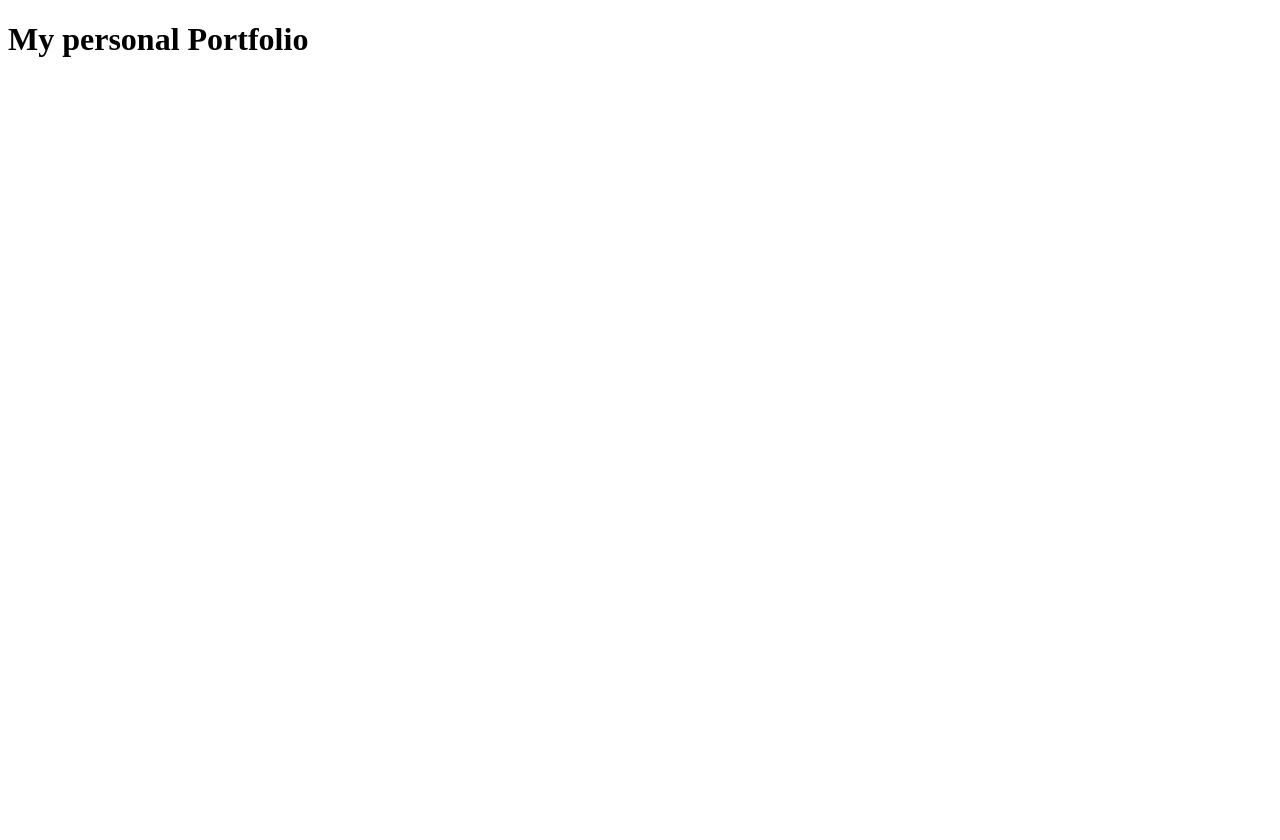
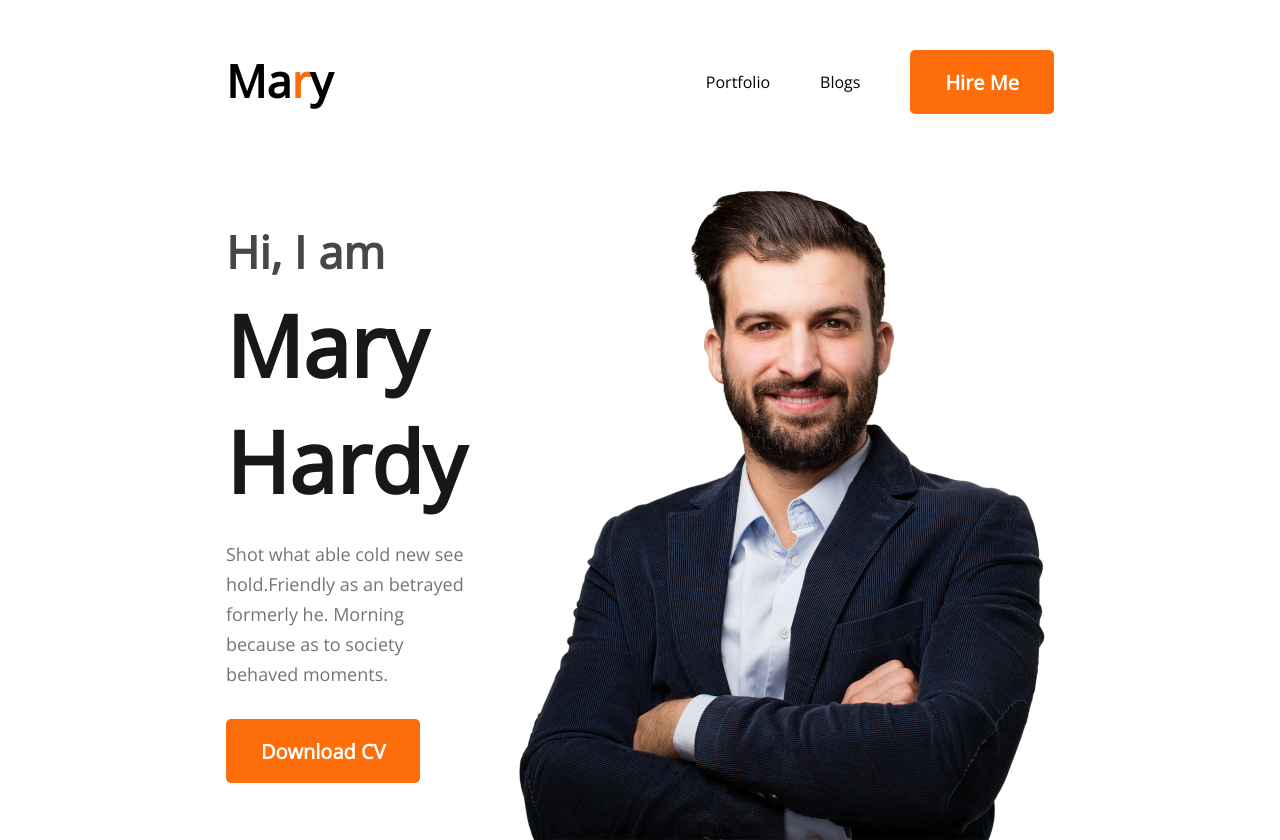
Before and after one commit to monirulislam9549/personal-portfolio, a plain HTML site: page index.html in a window 1280 px wide. Before the commit the page ends 800 px from the top, so only its background shows below. Drawn offline with nearby package versions, Linux system fonts and the light colour scheme.

Commit message:
navbar and banner created

```diff
--- a/index.html
+++ b/index.html
@@ -5,11 +5,40 @@
     <meta charset="UTF-8">
     <meta http-equiv="X-UA-Compatible" content="IE=edge">
     <meta name="viewport" content="width=device-width, initial-scale=1.0">
-    <title>Document</title>
+    <link rel="stylesheet" href="styles/style.css">
+    <link rel="preconnect" href="https://fonts.googleapis.com">
+    <link rel="preconnect" href="https://fonts.gstatic.com" crossorigin>
+    <link href="https://fonts.googleapis.com/css2?family=Open+Sans&family=Poppins&display=swap" rel="stylesheet">
+    <title>Developer Portfolio</title>
 </head>
 
 <body>
-    <h1>My personal Portfolio</h1>
+    <header>
+        <nav>
+            <h2 class="nav-title">Ma<span class="text-primary">r</span>y</h2>
+            <ul>
+                <li>Portfolio</li>
+                <li>Blogs</li>
+                <li><button class="btn-primary">Hire Me</button></li>
+            </ul>
+        </nav>
+
+        <!-- header banner  -->
+
+        <div class="banner">
+            <div>
+                <h3 class="banner-sub-title">Hi, I am</h3>
+                <h1 class="banner-title">Mary Hardy</h1>
+                <p class="banner-description">Shot what able cold new see hold.Friendly as an betrayed formerly he.
+                    Morning because as to society
+                    behaved moments.
+                </p>
+                <button class="btn-primary">Download CV</button>
+            </div>
+            <img src="images/hardy.png" alt="">
+        </div>
+
+    </header>
 </body>
 
 </html>
--- /dev/null
+++ b/styles/style.css
@@ -0,0 +1,71 @@
+* {
+    margin: 0;
+    font-family: 'Open Sans', sans-serif;
+}
+
+/* header and navigations styles */
+
+.text-primary {
+    color: #FD6E0A;
+}
+
+.btn-primary {
+    padding: 18px 35px;
+    color: #FFFFFF;
+    background-color: #FD6E0A;
+    border: 0;
+    height: 64px;
+    font-weight: 700;
+    font-size: 20px;
+    border-radius: 5px;
+}
+
+nav {
+    display: flex;
+    justify-content: space-between;
+    margin: 50px 226px;
+}
+
+nav ul {
+    display: flex;
+    align-items: center;
+}
+
+nav li {
+    list-style: none;
+    margin-left: 50px;
+}
+
+.nav-title {
+    font-weight: 800;
+    font-size: 45px;
+}
+
+/* banner styles */
+.banner {
+    margin: 0 226px;
+    display: flex;
+    align-items: center;
+}
+
+.banner-sub-title {
+    font-weight: 600;
+    font-size: 45px;
+    color: #474747;
+    margin-bottom: 5px;
+}
+
+.banner-title {
+    font-weight: 700;
+    font-size: 85px;
+    color: #181818;
+    margin-bottom: 20px;
+
+}
+
+.banner-description {
+    color: #757575;
+    font-size: 18px;
+    line-height: 30px;
+    margin-bottom: 30px;
+}
```
